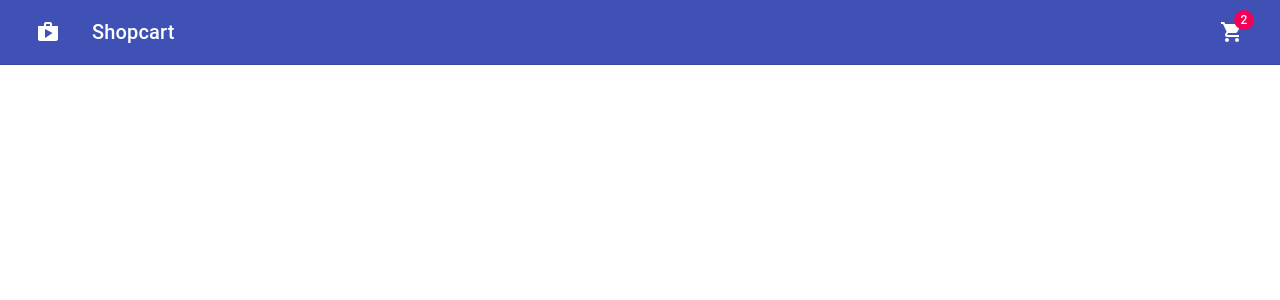
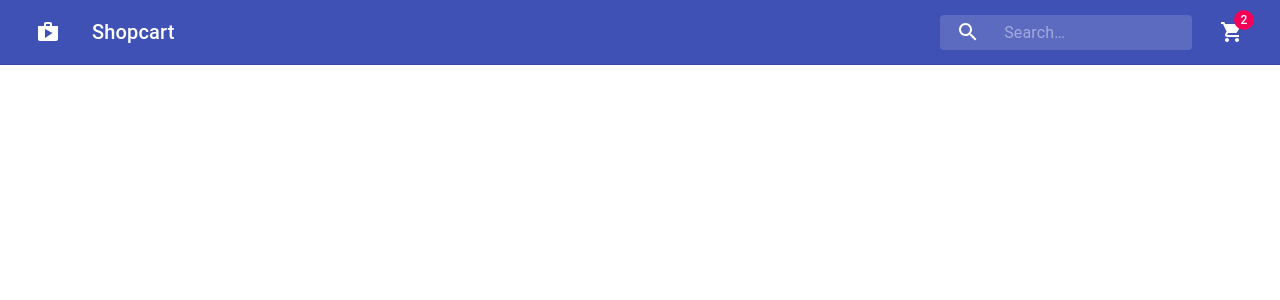
Before and after one commit to ravindra-23/shopping-cart-react, a React (Create React App) app: page / in a window 1280 px wide. Shown: the top 300 px of the page. Built offline with nearby package versions, Linux system fonts and the light colour scheme.

Commit message:
added search field in navbar

```diff
--- a/src/components/Navbar/Navbar.js
+++ b/src/components/Navbar/Navbar.js
@@ -1,6 +1,7 @@
 import React from 'react'
-import { AppBar, Badge, IconButton, Toolbar, Typography } from '@material-ui/core'
+import { AppBar, Badge, IconButton, Toolbar, Typography, InputBase } from '@material-ui/core'
 import ShopIcon from '@material-ui/icons/Shop';
+import SearchIcon from '@material-ui/icons/Search';
 import ShoppingCartIcon from '@material-ui/icons/ShoppingCart';
 import useStyles from './styles'
 
@@ -23,6 +24,21 @@
 
                 <div className={classes.grow}/>
 
+                <div className={classes.search}>
+                    <div className={classes.searchIcon}>
+                        <SearchIcon />
+                    </div>
+                    <InputBase
+                        placeholder="Search…"
+                        classes={{
+                            root: classes.inputRoot,
+                            input: classes.inputInput,
+                        }}
+                        inputProps={{ 'aria-label': 'search' }}
+                    />
+                </div>
+
+
                 <div className={classes.buttons}>
                     <IconButton aria-label='show cart items' color='inherit' size='large'>
                         <Badge badgeContent={2} color='secondary'>
--- a/src/components/Navbar/styles.js
+++ b/src/components/Navbar/styles.js
@@ -1,4 +1,4 @@
-import { makeStyles } from "@material-ui/core";
+import { makeStyles, alpha } from "@material-ui/core";
 
 export default makeStyles((theme) => ({
     appBar: {
@@ -20,4 +20,45 @@
     grow: {
         flexGrow: 1,
     },
+
+    search: {
+        position: 'relative',
+        borderRadius: theme.shape.borderRadius,
+        backgroundColor: alpha(theme.palette.common.white, 0.15),
+        '&:hover': {
+          backgroundColor: alpha(theme.palette.common.white, 0.25),
+        },
+        marginRight: theme.spacing(2),
+        marginLeft: 0,
+        width: '100%',
+        [theme.breakpoints.up('sm')]: {
+          marginLeft: theme.spacing(3),
+          width: 'auto',
+        },
+      },
+
+      searchIcon: {
+        padding: theme.spacing(0, 2),
+        height: '100%',
+        position: 'absolute',
+        pointerEvents: 'none',
+        display: 'flex',
+        alignItems: 'center',
+        justifyContent: 'center',
+      },
+
+      inputRoot: {
+        color: 'inherit',
+      },
+
+      inputInput: {
+        padding: theme.spacing(1, 1, 1, 0),
+        // vertical padding + font size from searchIcon
+        paddingLeft: `calc(2em + ${theme.spacing(4)}px)`,
+        transition: theme.transitions.create('width'),
+        width: '100%',
+        [theme.breakpoints.up('md')]: {
+          width: '20ch',
+        },
+      },
 }))
```
